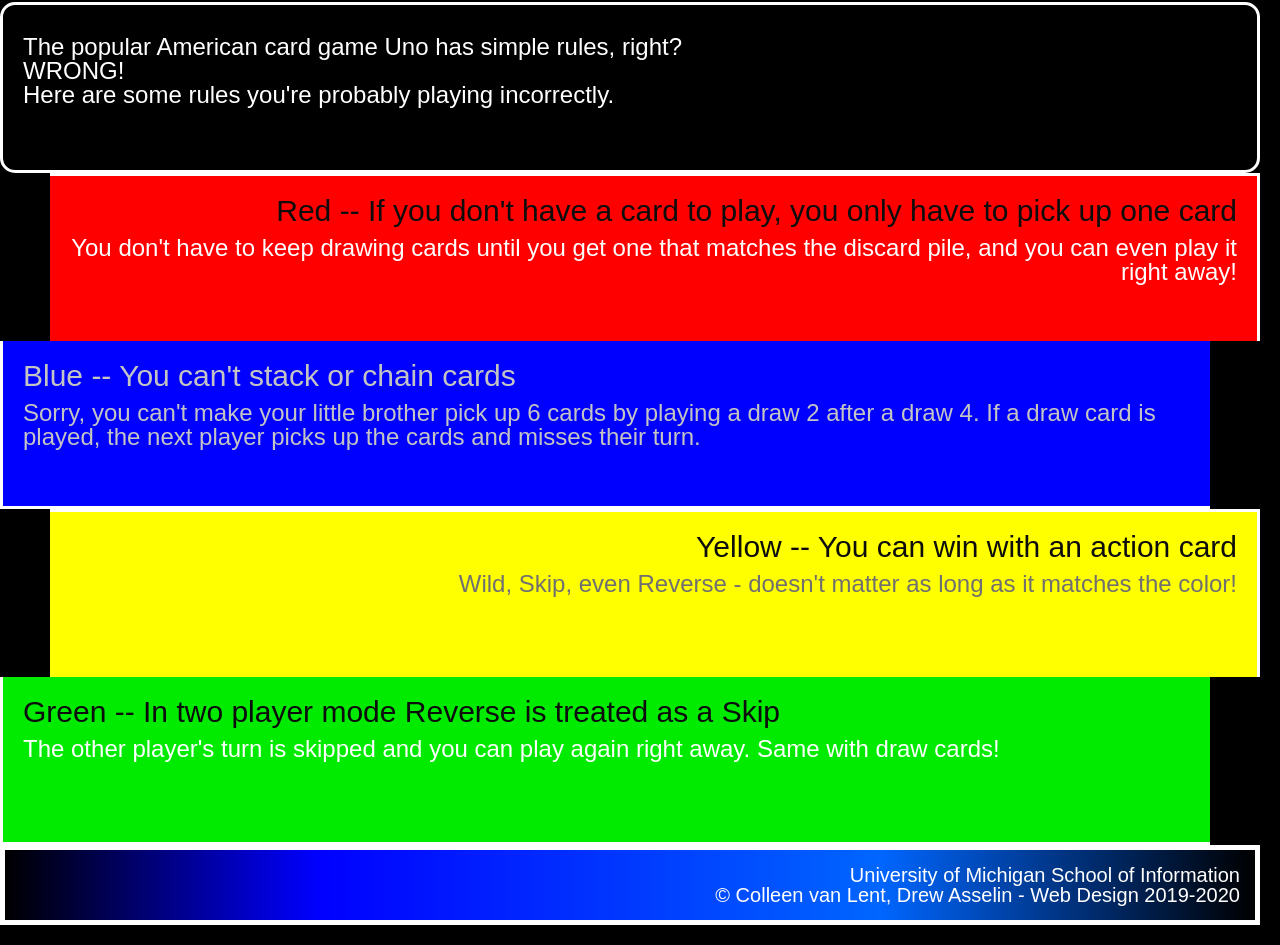
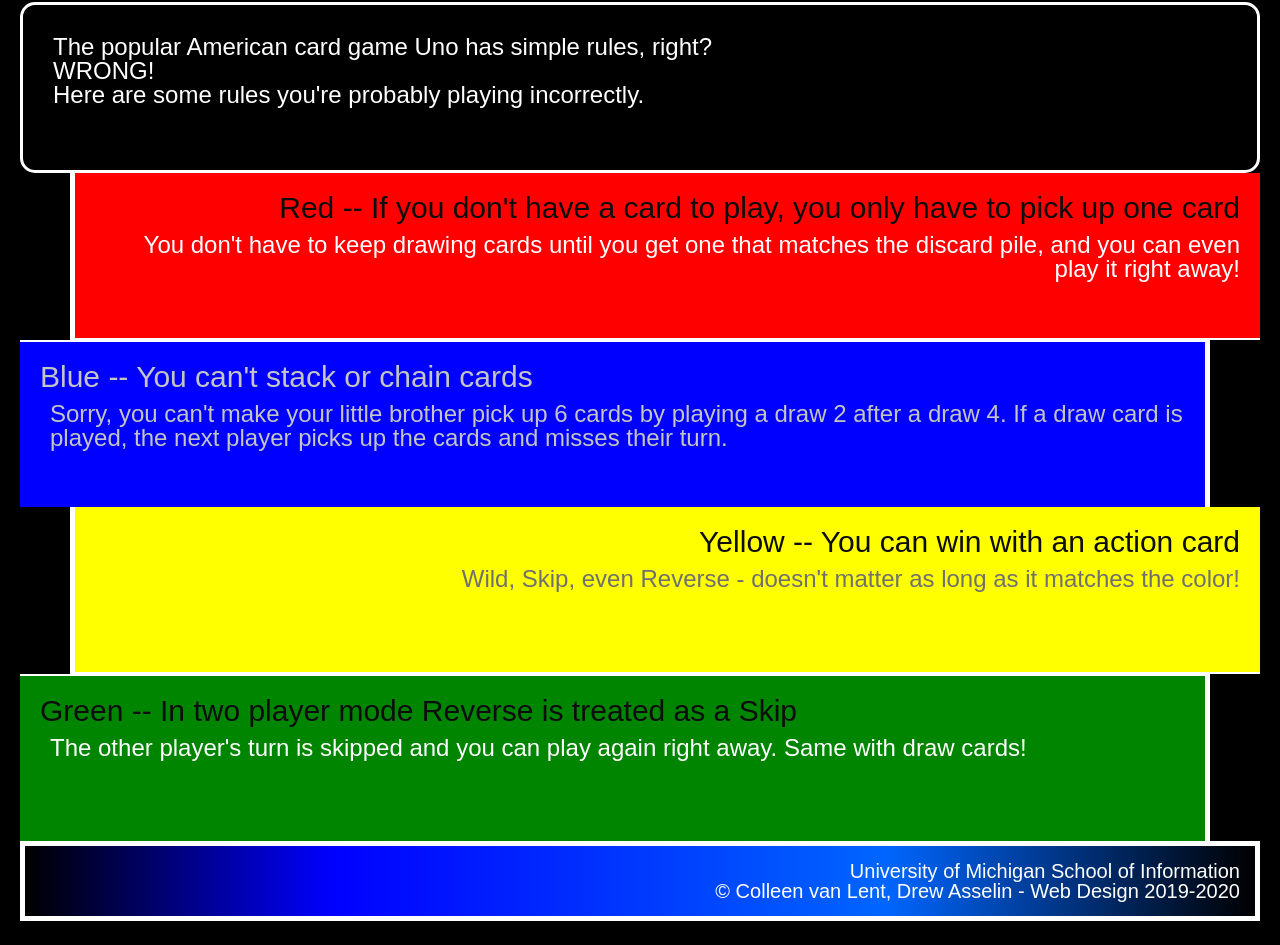
Before and after one commit to kllylwlr/hw2-f25, a plain HTML site: page index.html in a window 1280 px wide. Shown: the part 326-1271 px from the top of the page. After the commit the page ends 1247 px from the top, so only its background shows below. Drawn offline with Linux system fonts and the light colour scheme.

Commit message:
Add files via upload

```diff
--- a/css/style.css
+++ b/css/style.css
@@ -4,14 +4,14 @@ body {
     font-family: Arial, Verdana;
     color: #FFFFFF;
     background-color: #000000;
-    margin: 20px 20px 20px 0px; /* top, right, left, bottom */
+    margin: 20px 20px 0px 20px; /* top, right, bottom, left */
 }
 
 /* H1 Heading */
 h1 {
     font-size: 42px;
     text-align: center;
-    padding: 15px 15px 15px 15px; /* top, right, left, bottom */
+    padding: 15px 15px 15px 15px; /* top, right, bottom, left */
 }
 
 /* H2 Heading */
@@ -23,7 +23,7 @@ h2 {
 /* Paragraph */
 p {
     font-size: 24px;
-    padding: 10px 0px 10px 0px /* top, right, left, bottom */
+    padding: 10px 0px 0px 10px /* top, right, bottom, left */
 }
 
 /* Images */
@@ -58,11 +58,13 @@ div {
     background-color: #FF0000;
     text-align: right;
     margin-left: 50px;
+    border-top-width: 0px;
+    border-right-width: 0px;
+    border-bottom-width: 2px;
+    border-left-width: 5px;
+     /* INCORRECT
     border-bottom: 2px;
     border-left: 5px;
-    /*
-    border-bottom-width: 2px;
-    border-left-width: 5px;
     */
     /*border-right-width: none; */
     /* border-top: none; */
@@ -73,8 +75,10 @@ div {
     background-color: #0000FF;
     text-align: left;
     margin-right: 50px;
-    border-right: 5px;
-    border-top: 2px;
+    border-top-width: 2px;
+    border-right-width: 5px;
+    border-bottom-width: 0px;
+    border-left-width: 0px;
 }
 
 /* Text in Blue Div */
@@ -87,8 +91,10 @@ div {
     background-color: #FFFF00;
     text-align: right;
     margin-left: 50px;
-    border-bottom: 2px;
-    border-left: 5px;
+    border-top-width: 0px;
+    border-right-width: 0px;
+    border-bottom-width: 2px;
+    border-left-width: 5px;
 }
 
 /* Text in Yellow Div */
@@ -98,11 +104,13 @@ div {
 
 /* Green Div */
 .green {
-    background-color: #00EB00; /* #00D800 */
+    background-color: #008500; /* #00D800 & #00EB00 Fail contrast*/
     text-align: left;
     margin-right: 50px;
-    border-right: 5px;
-    border-top: 2px;
+    border-top-width: 2px;
+    border-right-width: 5px;
+    border-bottom-width: 0px;
+    border-left-width: 0px;
 }
 
 /* Footer */
```
